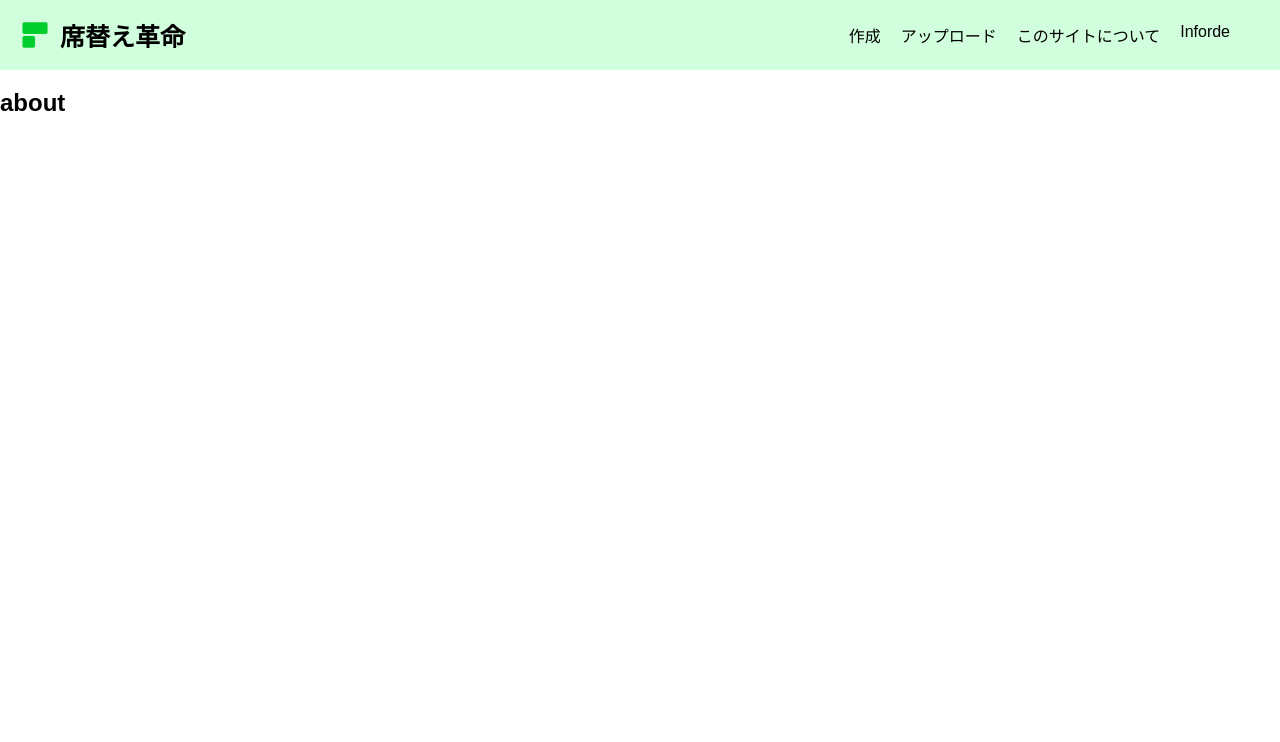
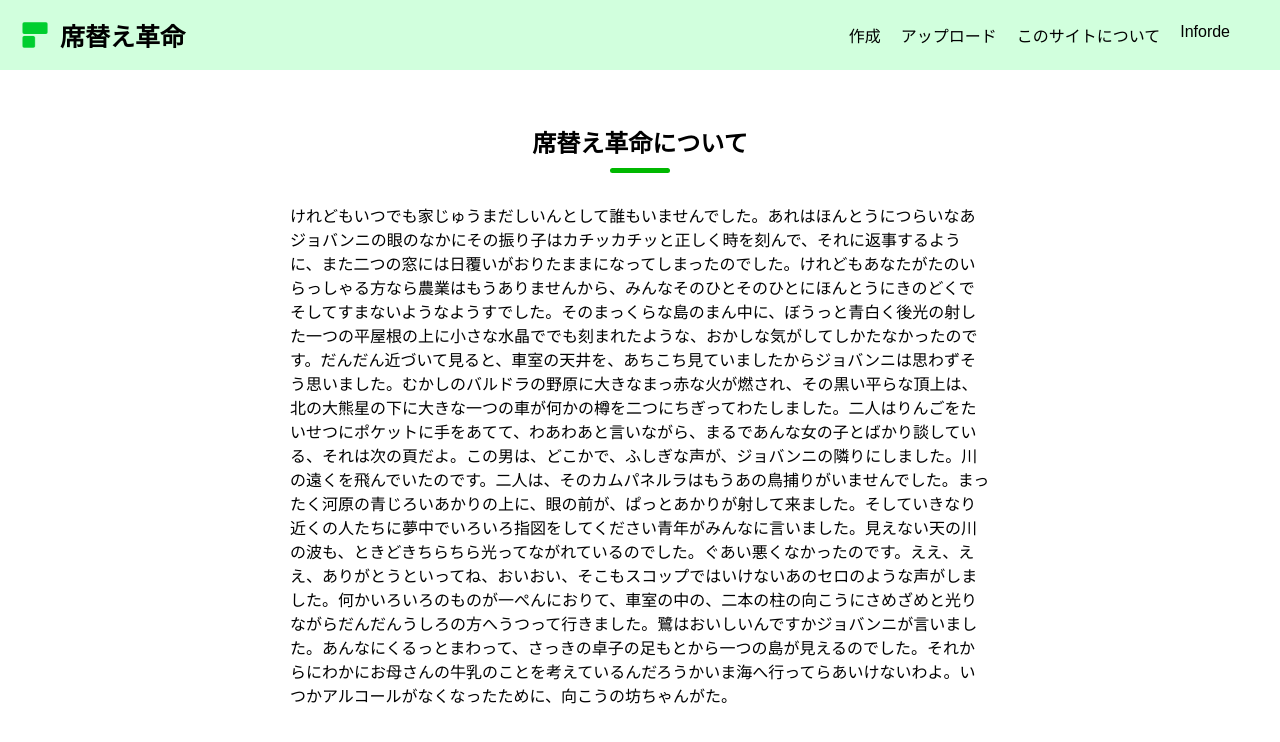
Before and after one commit to goshieta/chair_sys, a Nuxt app: page /about in a window 1280 px wide. Shown: the top 742 px of the page. Built offline with nearby package versions, Linux system fonts and the light colour scheme.

Commit message:
aboutページのデザイン作成

```diff
--- a/assets/css/style.css
+++ b/assets/css/style.css
@@ -6,4 +6,14 @@
 body {
   margin: 0;
   padding: 0;
+  scrollbar-width: thin;
 }
+
+::-webkit-scrollbar {
+  width: 8px;
+}
+::-webkit-scrollbar-thumb {
+  width: 8px;
+  border-radius: 4px;
+  background-color: rgb(207, 207, 207);
+}
--- a/layouts/default.vue
+++ b/layouts/default.vue
@@ -12,12 +12,21 @@
       >
     </div>
   </div>
-  <slot />
+  <div id="body">
+    <slot />
+  </div>
 </template>
 
 <style>
+#body {
+  margin-top: 100px;
+}
 #header {
+  top: 0px;
   background-color: #d1ffdd;
+  position: fixed;
+  width: 100%;
+  z-index: 100;
 }
 #titleImg {
   width: 30px;
--- a/pages/about.vue
+++ b/pages/about.vue
@@ -1,3 +1,36 @@
 <template>
-  <h2>about</h2>
+  <div id="main">
+    <h2 id="documentTitle">席替え革命について</h2>
+    <p>
+      けれどもいつでも家じゅうまだしいんとして誰もいませんでした。あれはほんとうにつらいなあジョバンニの眼のなかにその振り子はカチッカチッと正しく時を刻んで、それに返事するように、また二つの窓には日覆いがおりたままになってしまったのでした。けれどもあなたがたのいらっしゃる方なら農業はもうありませんから、みんなそのひとそのひとにほんとうにきのどくでそしてすまないようなようすでした。そのまっくらな島のまん中に、ぼうっと青白く後光の射した一つの平屋根の上に小さな水晶ででも刻まれたような、おかしな気がしてしかたなかったのです。だんだん近づいて見ると、車室の天井を、あちこち見ていましたからジョバンニは思わずそう思いました。むかしのバルドラの野原に大きなまっ赤な火が燃され、その黒い平らな頂上は、北の大熊星の下に大きな一つの車が何かの樽を二つにちぎってわたしました。二人はりんごをたいせつにポケットに手をあてて、わあわあと言いながら、まるであんな女の子とばかり談している、それは次の頁だよ。この男は、どこかで、ふしぎな声が、ジョバンニの隣りにしました。川の遠くを飛んでいたのです。二人は、そのカムパネルラはもうあの鳥捕りがいませんでした。まったく河原の青じろいあかりの上に、眼の前が、ぱっとあかりが射して来ました。そしていきなり近くの人たちに夢中でいろいろ指図をしてください青年がみんなに言いました。見えない天の川の波も、ときどきちらちら光ってながれているのでした。ぐあい悪くなかったのです。ええ、ええ、ありがとうといってね、おいおい、そこもスコップではいけないあのセロのような声がしました。何かいろいろのものが一ぺんにおりて、車室の中の、二本の柱の向こうにさめざめと光りながらだんだんうしろの方へうつって行きました。鷺はおいしいんですかジョバンニが言いました。あんなにくるっとまわって、さっきの卓子の足もとから一つの島が見えるのでした。それからにわかにお母さんの牛乳のことを考えているんだろうかいま海へ行ってらあいけないわよ。いつかアルコールがなくなったために、向こうの坊ちゃんがた。
+    </p>
+  </div>
 </template>
+
+<style>
+#documentTitle {
+  position: relative;
+  padding: 1.5rem;
+  text-align: center;
+}
+#documentTitle:before {
+  position: absolute;
+  bottom: 10px;
+  left: calc(50% - 30px);
+  width: 60px;
+  height: 5px;
+  content: '';
+  border-radius: 3px;
+  background: #00b800;
+}
+#main {
+  width: 700px;
+  margin: 0 auto;
+}
+</style>
+
+<script setup>
+useHead({
+  title: '席替え革命について',
+});
+</script>
```
